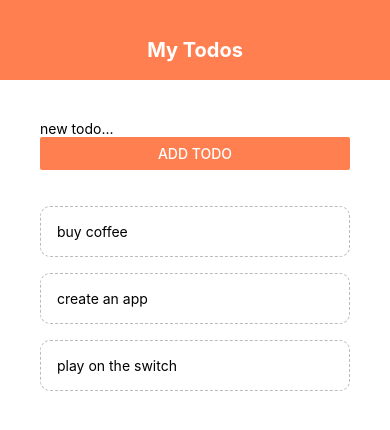
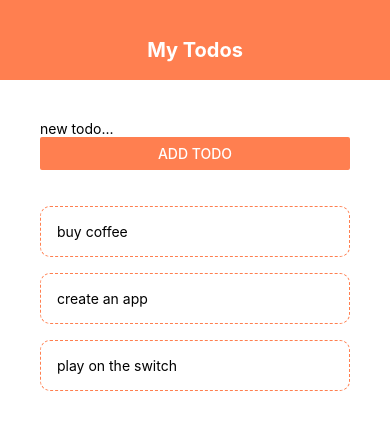
Before and after one commit to chami98/ReactNativeTodoList, a React Native app: screen / in a window 390 px wide. Shown: the top 430 px of the page. Built offline with nearby package versions, Linux system fonts and the light colour scheme.

Commit message:
Changed todoItem border color

```diff
--- a/components/AddTodo.js
+++ b/components/AddTodo.js
@@ -32,6 +32,6 @@ const styles = StyleSheet.create({
         paddingHorizontal: 8,
         paddingVertical: 6,
         borderBottomWidth: 1,
-        borderBottomColor: '#ddd'
+        borderBottomColor: 'coral'
     }
 })
--- a/components/TodoItem.js
+++ b/components/TodoItem.js
@@ -13,7 +13,7 @@ const styles = StyleSheet.create({
     item: {
         padding: 16,
         marginTop: 16,
-        borderColor: '#bbb',
+        borderColor: 'coral',
         borderWidth: 1,
         borderStyle: "dashed",
         borderRadius: 1,
```
